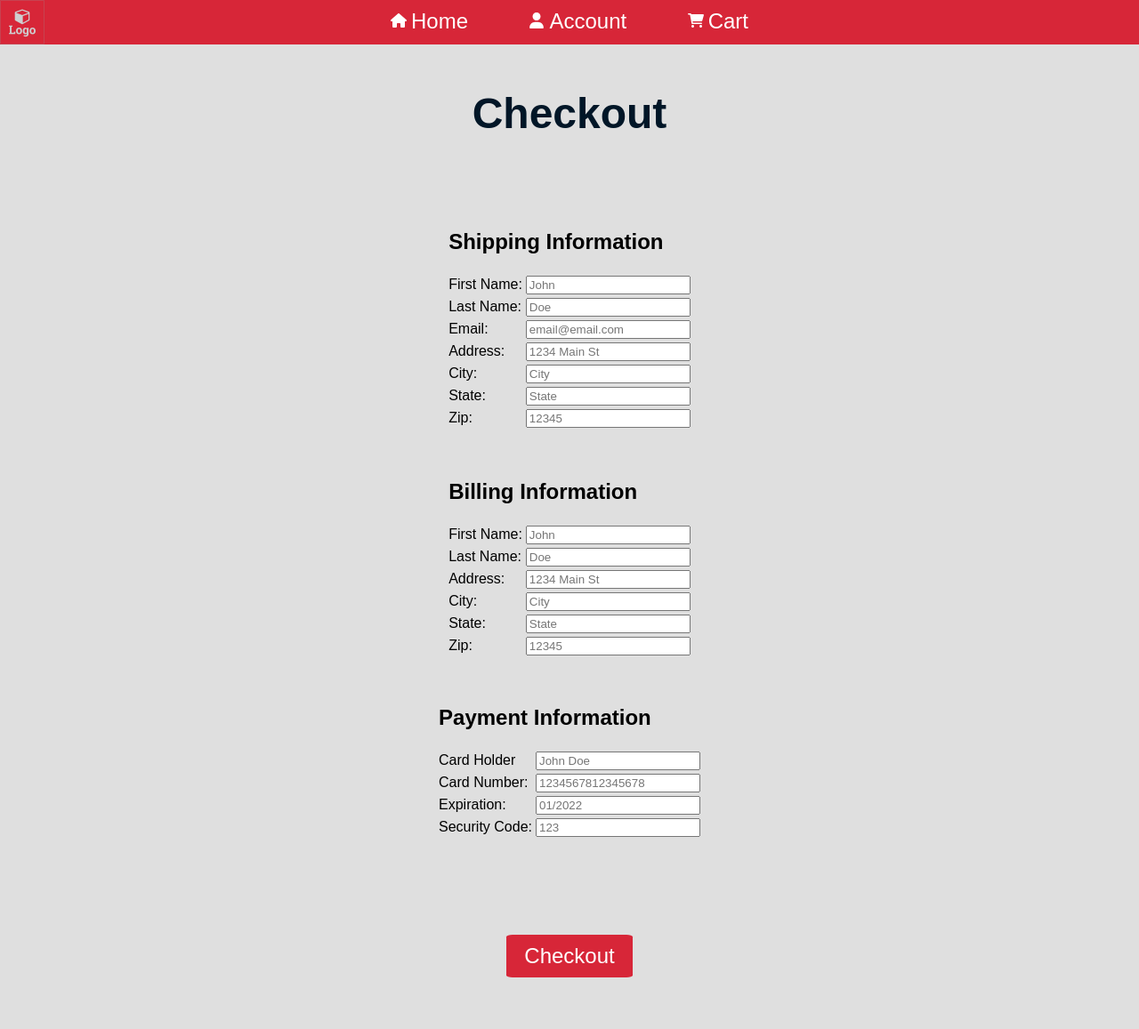
After one commit to Master449/niu-2025-compsci, a PHP site: page /pages/checkout.php in a window 1280 px wide. The commit adds this page. Shown: the whole page at 89% size. Run offline with PHP 8.4, Linux system fonts and the light colour scheme; some web fonts are replaced.

Commit message:
Beginning the checkout part of this

```diff
--- a/css/styles.css
+++ b/css/styles.css
@@ -1,10 +1,14 @@
 @import url("https://fonts.googleapis.com/css2?family=Sono&display=swap");
 html {
-  background-color: white;
+  background-color: rgb(223, 223, 223);
   font-family: "Sono", sans-serif;
   margin: 0;
   padding: 0;
 }
+
+input .error {
+    border: 1px solid red;
+  }
 
 body {
   margin: 0;
@@ -75,7 +79,7 @@ h4 {
   display: block;
   margin: 0 auto;
   width: 90%;
-  height: 100%;
+  height: 100vh;
 }
 
 #products {
--- /dev/null
+++ b/pages/checkout.php
@@ -0,0 +1,180 @@
+<?php session_start(); ?>
+<!--
+
+    CSCI 466 Group Project
+
+    Authors:
+       Sami Rezae         Z1920718
+       Bailey Appelhans   Z1759158
+       Gerald Ellsworth   Z1885378
+       David Flowers II   Z1942130
+
+    Date: 11/30/2022
+
+-->
+<style>
+
+table {
+    margin: 50px auto;
+
+}
+
+button {
+  background-color: #D72638;
+  color: white;
+  font-size: 24px;
+  border: none;
+  border-radius: 5%;
+  padding: 10px 20px;
+  margin: 5% 0;
+}
+</style>
+<html>
+    <head>
+        <title>Assignment 9</title>
+        <link rel="stylesheet" href="../css/styles.css">
+    </head>
+
+    <body>
+        <div id="nav">
+            <img src="../images/logo.png">
+            <ul>
+                <li><a href="../index.php"><svg xmlns="http://www.w3.org/2000/svg" viewBox="0 0 576 512"><path d="M575.8 255.5c0 18-15 32.1-32 32.1h-32l.7 160.2c0 2.7-.2 5.4-.5 8.1V472c0 22.1-17.9 40-40 40H456c-1.1 0-2.2 0-3.3-.1c-1.4 .1-2.8 .1-4.2 .1H416 392c-22.1 0-40-17.9-40-40V448 384c0-17.7-14.3-32-32-32H256c-17.7 0-32 14.3-32 32v64 24c0 22.1-17.9 40-40 40H160 128.1c-1.5 0-3-.1-4.5-.2c-1.2 .1-2.4 .2-3.6 .2H104c-22.1 0-40-17.9-40-40V360c0-.9 0-1.9 .1-2.8V287.6H32c-18 0-32-14-32-32.1c0-9 3-17 10-24L266.4 8c7-7 15-8 22-8s15 2 21 7L564.8 231.5c8 7 12 15 11 24z"/></svg>Home</a></li>
+                <li><a href="account.php"><svg xmlns="http://www.w3.org/2000/svg" viewBox="0 0 448 512"><path d="M224 256c70.7 0 128-57.3 128-128S294.7 0 224 0S96 57.3 96 128s57.3 128 128 128zm-45.7 48C79.8 304 0 383.8 0 482.3C0 498.7 13.3 512 29.7 512H418.3c16.4 0 29.7-13.3 29.7-29.7C448 383.8 368.2 304 269.7 304H178.3z"/></svg>Account</a></li>
+                <li><a href="#"><svg xmlns="http://www.w3.org/2000/svg" viewBox="0 0 576 512"><path d="M24 0C10.7 0 0 10.7 0 24S10.7 48 24 48H76.1l60.3 316.5c2.2 11.3 12.1 19.5 23.6 19.5H488c13.3 0 24-10.7 24-24s-10.7-24-24-24H179.9l-9.1-48h317c14.3 0 26.9-9.5 30.8-23.3l54-192C578.3 52.3 563 32 541.8 32H122l-2.4-12.5C117.4 8.2 107.5 0 96 0H24zM176 512c26.5 0 48-21.5 48-48s-21.5-48-48-48s-48 21.5-48 48s21.5 48 48 48zm336-48c0-26.5-21.5-48-48-48s-48 21.5-48 48s21.5 48 48 48s48-21.5 48-48z"/></svg>Cart</a></li>
+            </ul>
+        </div>
+        <div id="content">
+            <div id="title"><h1>Checkout</h1></div>
+            <form action="checkout.php" method="post">
+            <table class="ch">
+            <tr>
+                    <td colspan="2"><h2>Shipping Information</h2></td>
+                </tr>
+                <tr>
+                    <td>First Name:</td>
+                    <td><input type="text" name="firstname" placeholder="John" required></td>
+                </tr>
+                <tr>
+                    <td>Last Name:</td>
+                    <td><input type="text" name="lastname" placeholder="Doe" required></td>
+                </tr>
+                <tr>
+                    <td>Email:</td>
+                    <td><input type="text" name="email" placeholder="email@email.com" required></td>
+                </tr>
+                <tr>
+                    <td>Address:</td>
+                    <td><input type="text" name="address" placeholder="1234 Main St" required></td>
+                </tr>
+                <tr>
+                    <td>City:</td>
+                    <td><input type="text" name="city" placeholder="City" required></td>
+                </tr>
+                <tr>
+                    <td>State:</td>
+                    <td><input type="text" placeholder="State" required></td>
+                </tr>
+                <tr>
+                    <td>Zip:</td>
+                    <td><input type="text" name="zip" placeholder="12345" required></td>
+                </tr>
+                <tr></tr>
+                <table>
+                    <tr>
+                        <td colspan="2"><h2>Billing Information</h2></td>
+                    </tr>
+                    <tr>
+                        <td>First Name:</td>
+                        <td><input type="text" name="bfirstname" placeholder="John" required></td>
+                    </tr>
+                    <tr>
+                        <td>Last Name:</td>
+                        <td><input type="text" name="blastname" placeholder="Doe" required></td>
+                    </tr>
+                    <tr>
+                        <td>Address:</td>
+                        <td><input type="text" name="baddress" placeholder="1234 Main St" required></td>
+                    </tr>
+                    <tr>
+                        <td>City:</td>
+                        <td><input type="text" name="bcity" placeholder="City" required></td>
+                    </tr>
+                    <tr>
+                        <td>State:</td>
+                        <td><input type="text" name="bstate" placeholder="State" required></td>
+                    </tr>
+                    <tr>
+                        <td>Zip:</td>
+                        <td><input type="text" name="bzip" placeholder="12345" required></td>
+                    </tr>
+                </table>
+                <table>
+                    <tr>
+                        <td colspan="2"><h2>Payment Information</h2></td>
+                    </tr>
+                    <tr>
+                        <td>Card Holder</td>
+                        <td><input type="text" name="cardholder" placeholder="John Doe" required></td>
+                    </tr>
+                    <tr>
+                        <td>Card Number:</td>
+                        <td><input type="text" name="cardnumber" placeholder="1234567812345678" minlength="16" maxlength="16" required></td>
+                    </tr>
+                    <tr>
+                        <td>Expiration:</td>
+                        <td><input type="text" name="expiration" placeholder="01/2022" minlength="7" maxlength="7" required></td>
+                    </tr>
+                    <tr>
+                        <td>Security Code:</td>
+                        <td><input type="text" name="securitycode" placeholder="123" minlength="3" maxlength="3" required></td>
+                    </tr>
+                </table>
+                <center><button type="submit" name="checkout">Checkout</button></center>
+            </form>
+            <?php
+            include '../hidden.php';
+
+            // Connect to the database
+            try {
+                $pdo = new PDO($dbname, $username, $password);
+            }
+            catch(PDOexception $e) {
+                echo "<p>Connection to database failed: ${$e->getMessage()}</p>\n";
+            }
+
+            if (isset($_POST['checkout'])) {
+                // Shipping Information
+                //$firstname = $_POST['firstname'];
+                //$lastname = $_POST['lastname'];
+                $email = $_POST['email'];
+                //$address = $_POST['address'];
+                //$city = $_POST['city'];
+                //$state = $_POST['state'];
+                //$zip = $_POST['zip'];
+
+                // Billing Information
+                //$bfirstname = $_POST['bfirstname'];
+                //$blastname = $_POST['blastname'];
+                //$baddress = $_POST['baddress'];
+                //$bcity = $_POST['bcity'];
+                //$bstate = $_POST['bstate'];
+                //$bzip = $_POST['bzip'];
+
+                // Card
+                //$cardholder = $_POST['cardholder'];
+                //$cardnumber = $_POST['cardnumber'];
+                //$expiration = $_POST['expiration'];
+                //$securitycode = $_POST['securitycode'];
+
+                $pattern = "^[_a-z0-9-]+(\.[_a-z0-9-]+)*@[a-z0-9-]+(\.[a-z0-9-]+)*(\.[a-z]{2,3})$^";
+                if (!preg_match ($pattern, $email) ){
+                    echo "Email is not valid.";
+                }
+            }
+
+            ?>
+        </div>
+
+    </body>
+</html>
```
Also changed, not shown: pages/cart.php (+33 -2 lines).
